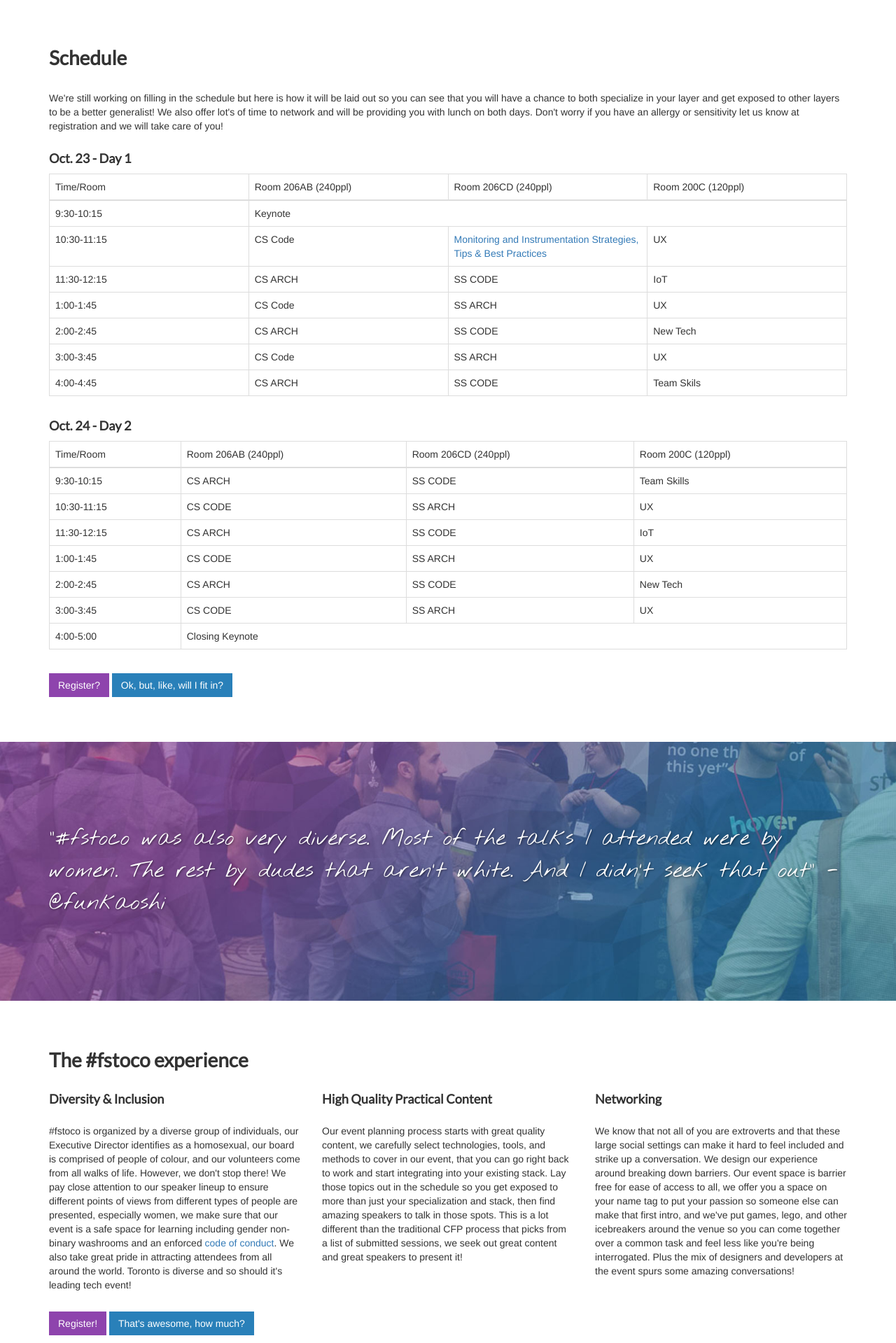
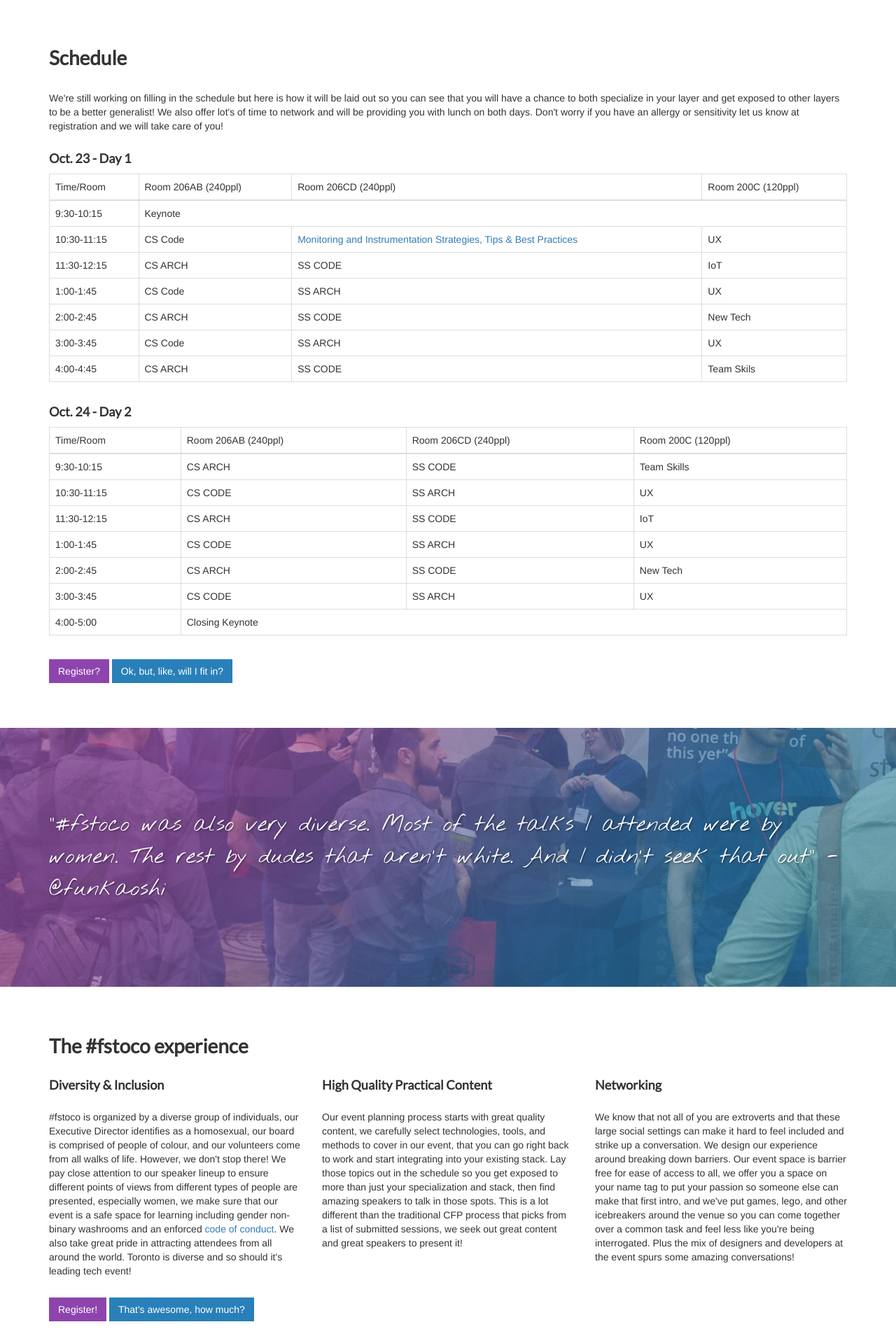
Before and after one commit to fullstackto/fsto2017, a Jekyll site: the page built from index.html, in a window 1280 px wide. Shown: the part 2302-4221 px from the top of the page at 70% size. Built offline with Jekyll 4.4.1, drawn with Linux system fonts in a browser that asks for light colours.

Commit message:
CSS fixes

```diff
--- a/index.html
+++ b/index.html
@@ -81,7 +81,7 @@
       <div class="col-xs-12">
         <h3>Oct. 23 - Day 1</h3>
         <div class="table-responsive">
-          <table class="table table-bordered" style="table-layout: fixed;">
+          <table class="table table-bordered">
             <thead>
               <tr>
                 <td>Time/Room</td>
```
